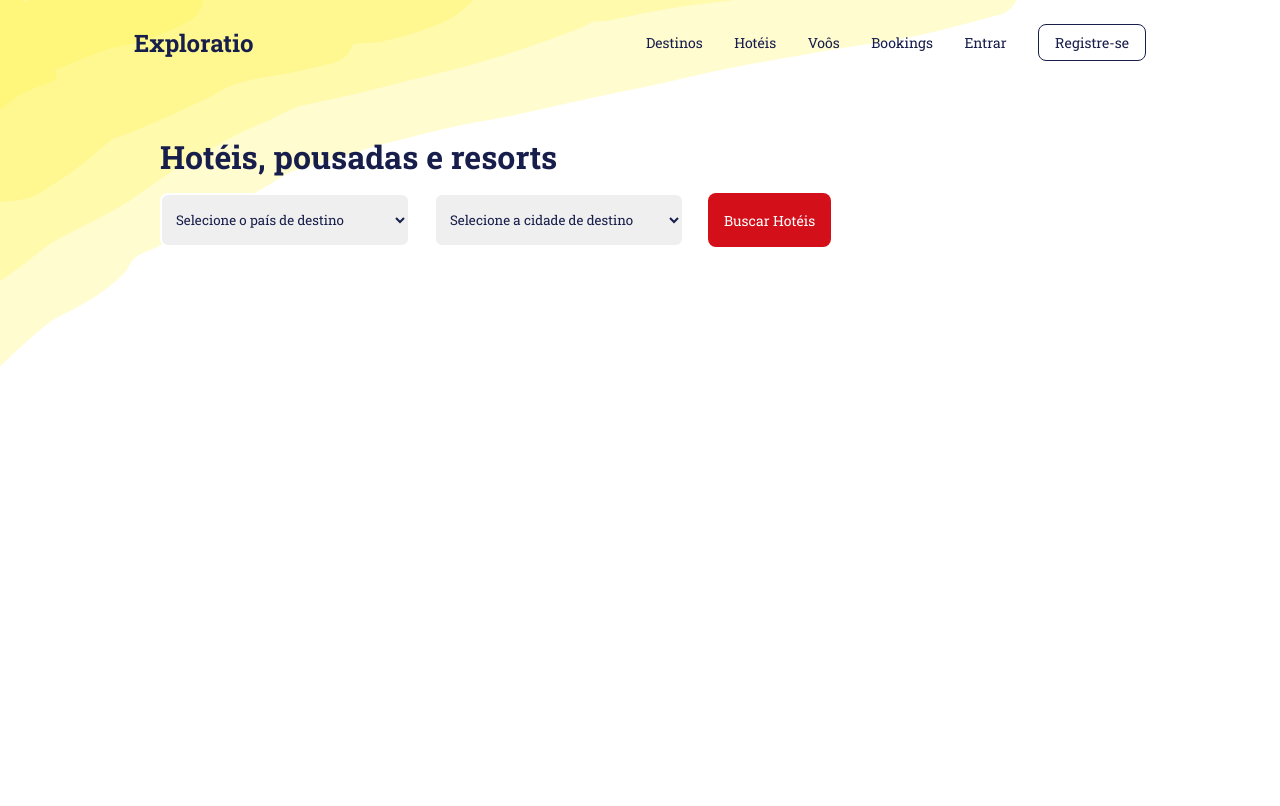
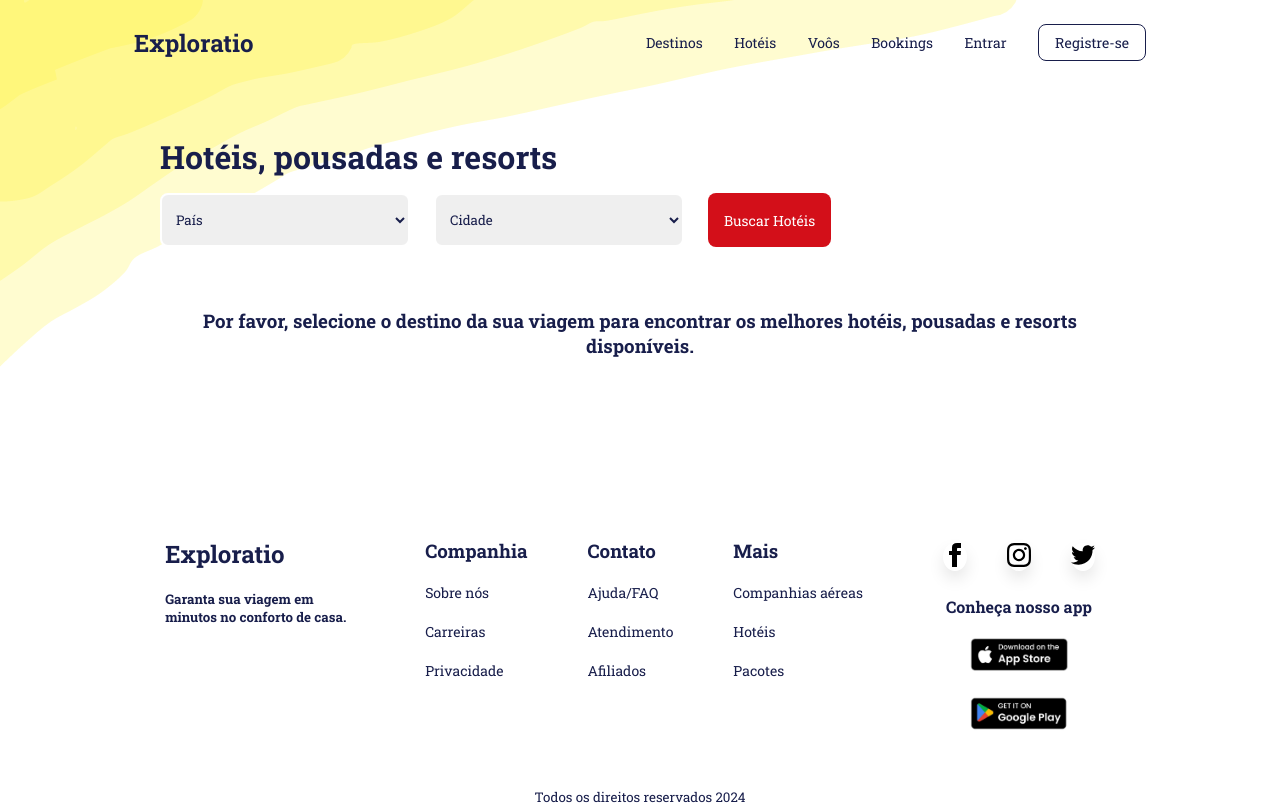
Before and after one commit to karinanuunes/travel-react, a React (Vite) app: page /hoteis in a window 1280 px wide. Built offline with nearby package versions, Linux system fonts and the light colour scheme.

Commit message:
add msg selection

```diff
--- a/src/pages/hotels/hotels.css
+++ b/src/pages/hotels/hotels.css
@@ -39,4 +39,5 @@
   max-width: 1060px;
   gap: 20px;
   margin: 50px 0;
+  text-align: center;
 }
--- a/src/pages/hotels/hotels.tsx
+++ b/src/pages/hotels/hotels.tsx
@@ -4,6 +4,7 @@ import places from "../../places.json";
 import { useState } from "react";
 import Destiny from "../../components/destiny/destiny";
 import fotoHotel from "../../../public/hotel.jpg";
+import Footer from "../../components/footer/footer";
 
 const Hotels = () => {
   const [paisSelecionado, setPais] = useState("");
@@ -35,6 +36,7 @@ const Hotels = () => {
   };
 
   return (
+    <>
       <div className="hotel">
         <Nav />
         <div className="hoteis">
@@ -47,7 +49,7 @@ const Hotels = () => {
                 className="hotel-input"
                 onChange={handlePais}
               >
-              <option value="pais">Selecione o país de destino</option>
+                <option value="pais">País</option>
                 {places.map((place) => (
                   <option key={place.id} value={place.pais}>
                     {place.pais}
@@ -60,7 +62,7 @@ const Hotels = () => {
                 className="hotel-input"
                 onChange={handleCidade}
               >
-              <option value="cidade">Selecione a cidade de destino</option>
+                <option value="cidade">Cidade</option>
                 {paisSelecionado &&
                   places
                     .find((place) => place.pais === paisSelecionado)
@@ -70,17 +72,13 @@ const Hotels = () => {
                       </option>
                     ))}
               </select>
-            <button
-              type="submit"
-              // value="Buscar hotéis"
-              className="classic-button hero-button"
-              // onSubmit={onSubmit}
-            >
+              <button type="submit" className="classic-button hero-button">
                 Buscar Hotéis
               </button>
             </form>
             <div className="area-escolha-hotel">
-            {hoteisSelecionados.map((hotel, index) => (
+              {hoteisSelecionados.length > 0 ? (
+                hoteisSelecionados.map((hotel, index) => (
                   <Destiny
                     key={index}
                     src={fotoHotel}
@@ -89,11 +87,19 @@ const Hotels = () => {
                     price={2000}
                     days={6}
                   />
-            ))}
+                ))
+              ) : (
+                <h3>
+                  Por favor, selecione o destino da sua viagem para encontrar os
+                  melhores hotéis, pousadas e resorts disponíveis.
+                </h3>
+              )}
             </div>
           </div>
         </div>
       </div>
+      <Footer />
+    </>
   );
 };
 
```
Lines whose indentation alone changed are shown as unchanged.
